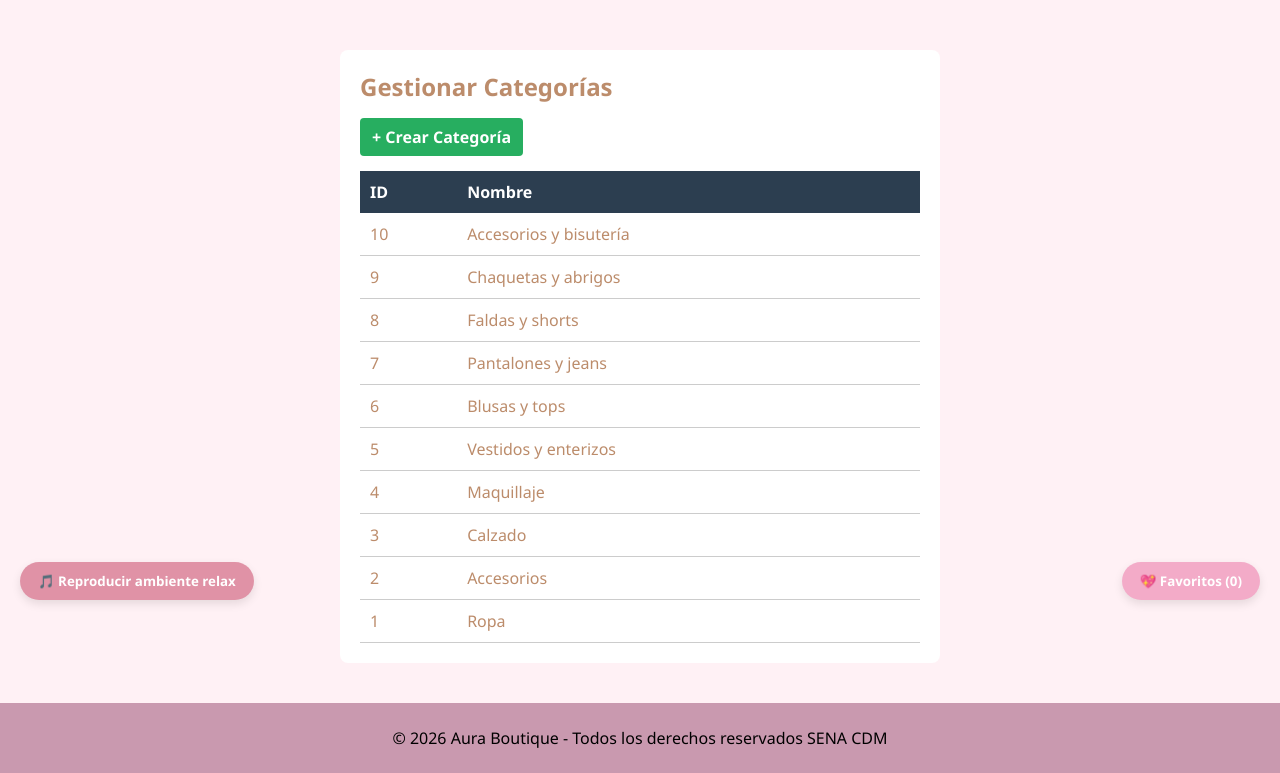
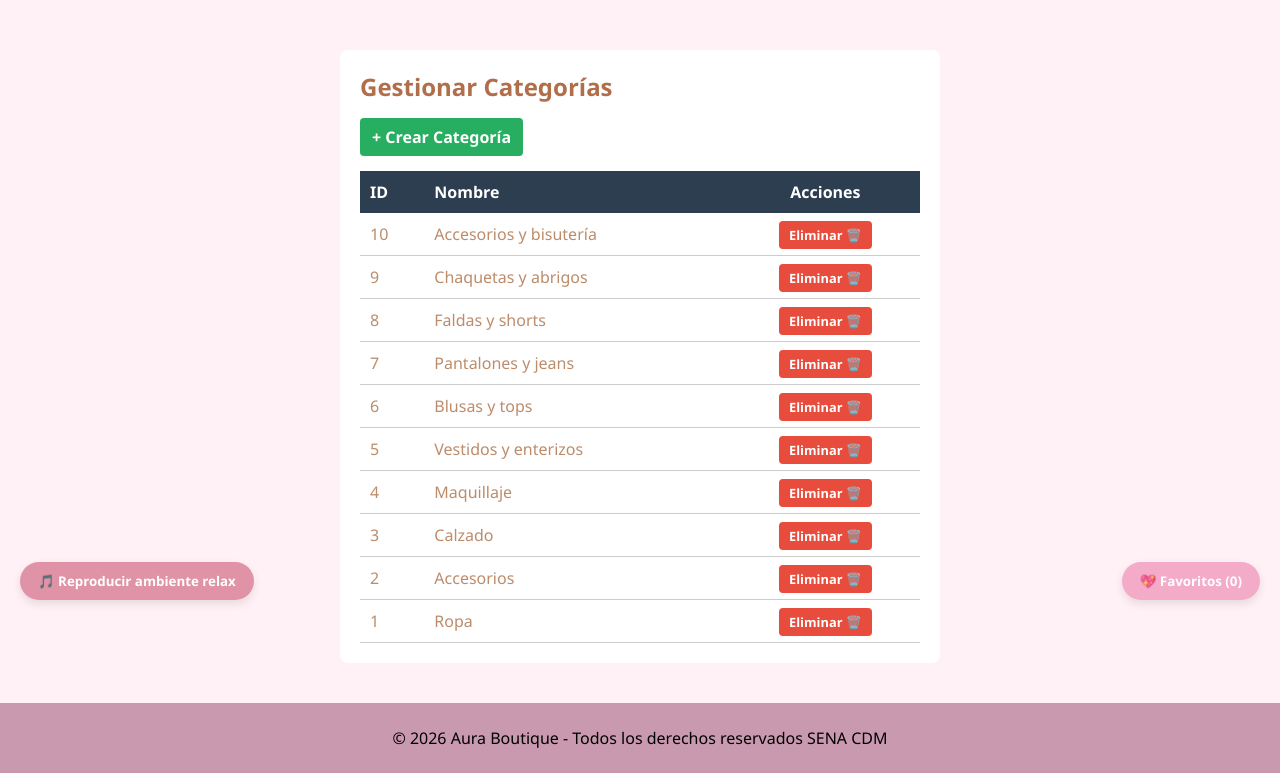
Before and after one commit to allison12-dot/aura-boutique, a PHP site: page /aura-boutique/categoria in a window 1280 px wide. Shown: the part 180-953 px from the top of the page. Run offline with PHP 8.4, Linux system fonts and the light colour scheme; a user stored in the database is signed in; data comes from the database, SQL or seed files in the repository.

Commit message:
actualizacion 111126

```diff
--- a/controllers/CategoriaController.php
+++ b/controllers/CategoriaController.php
@@ -1,47 +1,50 @@
 <?php
 require_once 'models/categoria.php';
 
-class CategoriaController {
+class categoriaController {
 
     public function index() {
-        if (isset($_SESSION['admin'])) {
-            $categoria = new Categoria();
-            $categorias = $categoria->getAll();
+        // Método para mostrar todas las categorías
+        $categoria = new Categoria();
+        $categorias = $categoria->getAll();
 
-            require_once 'views/layout/header.php';
-            require_once 'views/categoria/index.php';
-            require_once 'views/layout/footer.php';
-        } else {
-            header("Location: " . base_url);
-        }
+        require_once 'views/categoria/index.php';
     }
 
     public function crear() {
-        if (isset($_SESSION['admin'])) {
-            require_once 'views/layout/header.php';
-            require_once 'views/categoria/crear.php';
-            require_once 'views/layout/footer.php';
-        } else {
-            header("Location: " . base_url);
-        }
+        // Vista para crear categoría (si la tienes)
+        require_once 'views/categoria/crear.php';
     }
 
     public function save() {
-        if (isset($_SESSION['admin']) && isset($_POST) && isset($_POST['nombre'])) {
+        // Lógica para guardar la categoría nueva
+        if (isset($_POST) && isset($_POST['nombre'])) {
             $categoria = new Categoria();
             $categoria->setNombre($_POST['nombre']);
-            $categoria->save();
+            $save = $categoria->save();
         }
-        header("Location: " . base_url . "categoria/index");
+        header("Location:" . base_url . "categoria/index");
     }
 
-    public function delete() {
-        if (isset($_SESSION['admin']) && isset($_GET['id'])) {
+    public function eliminar() {
+        // MÉTODO DE ELIMINACIÓN QUE NECESITAS
+        if (isset($_GET['id'])) {
             $id = $_GET['id'];
+
             $categoria = new Categoria();
             $categoria->setId($id);
-            $categoria->delete();
+
+            $delete = $categoria->delete();
+
+            if ($delete) {
+                $_SESSION['categoria'] = "complete";
+            } else {
+                $_SESSION['categoria'] = "failed";
+            }
+        } else {
+            $_SESSION['categoria'] = "failed";
         }
-        header("Location: " . base_url . "categoria/index");
+
+        header('Location:' . base_url . 'categoria/index');
     }
 }
--- a/views/categoria/index.php
+++ b/views/categoria/index.php
@@ -1,5 +1,7 @@
-<div style="max-width: 600px; margin: 0 auto; background: white; padding: 20px; border-radius: 8px;">
-    <h2 style="margin-bottom: 15px;">Gestionar Categorías</h2>
+<?php require_once 'views/layout/header.php'; ?>
+
+<div style="max-width: 600px; margin: 25px auto; background: white; padding: 20px; border-radius: 8px;">
+    <h2 style="margin-bottom: 15px; color: #b16e4b;">Gestionar Categorías</h2>
 
     <a href="<?=base_url?>categoria/crear" style="display: inline-block; background: #27ae60; color: white; padding: 8px 12px; text-decoration: none; border-radius: 4px; margin-bottom: 15px; font-weight: bold;">+ Crear Categoría</a>
 
@@ -8,6 +10,7 @@
             <tr style="background: #2c3e50; color: white;">
                 <th style="padding: 10px; text-align: left;">ID</th>
                 <th style="padding: 10px; text-align: left;">Nombre</th>
+                <th style="padding: 10px; text-align: center;">Acciones</th>
             </tr>
         </thead>
         <tbody>
@@ -15,8 +18,13 @@
                 <tr style="border-bottom: 1px solid #ccc;">
                     <td style="padding: 10px;"><?= $cat->id_categoria ?></td>
                     <td style="padding: 10px;"><?= $cat->nombre ?></td>
+                    <td style="padding: 10px; text-align: center;">
+                        <a href="<?=base_url?>categoria/eliminar&id=<?=$cat->id_categoria?>" onclick="return confirm('¿Estás segura de eliminar esta categoría?');" style="background: #e74c3c; color: white; padding: 5px 10px; border-radius: 4px; text-decoration: none; font-size: 0.8rem; font-weight: bold;">Eliminar 🗑️</a>
+                    </td>
                 </tr>
             <?php endwhile; ?>
         </tbody>
     </table>
 </div>
+
+<?php require_once 'views/layout/footer.php'; ?>
```
